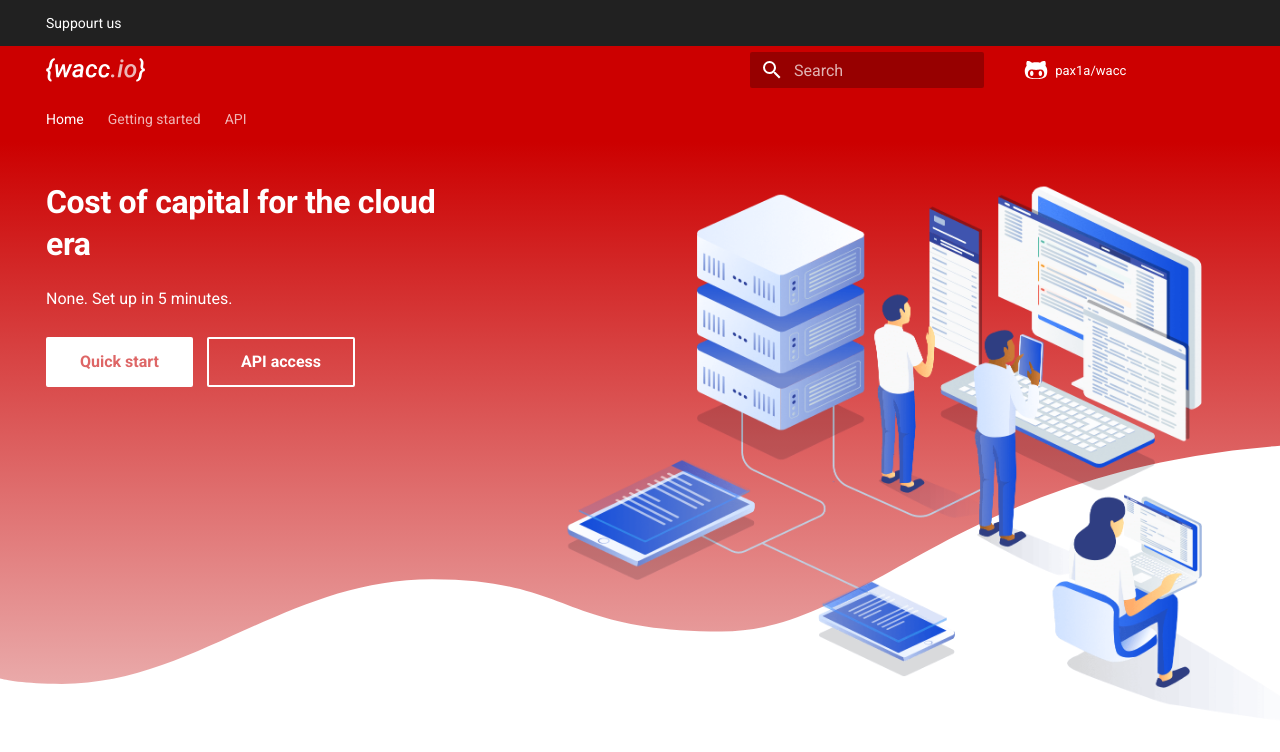
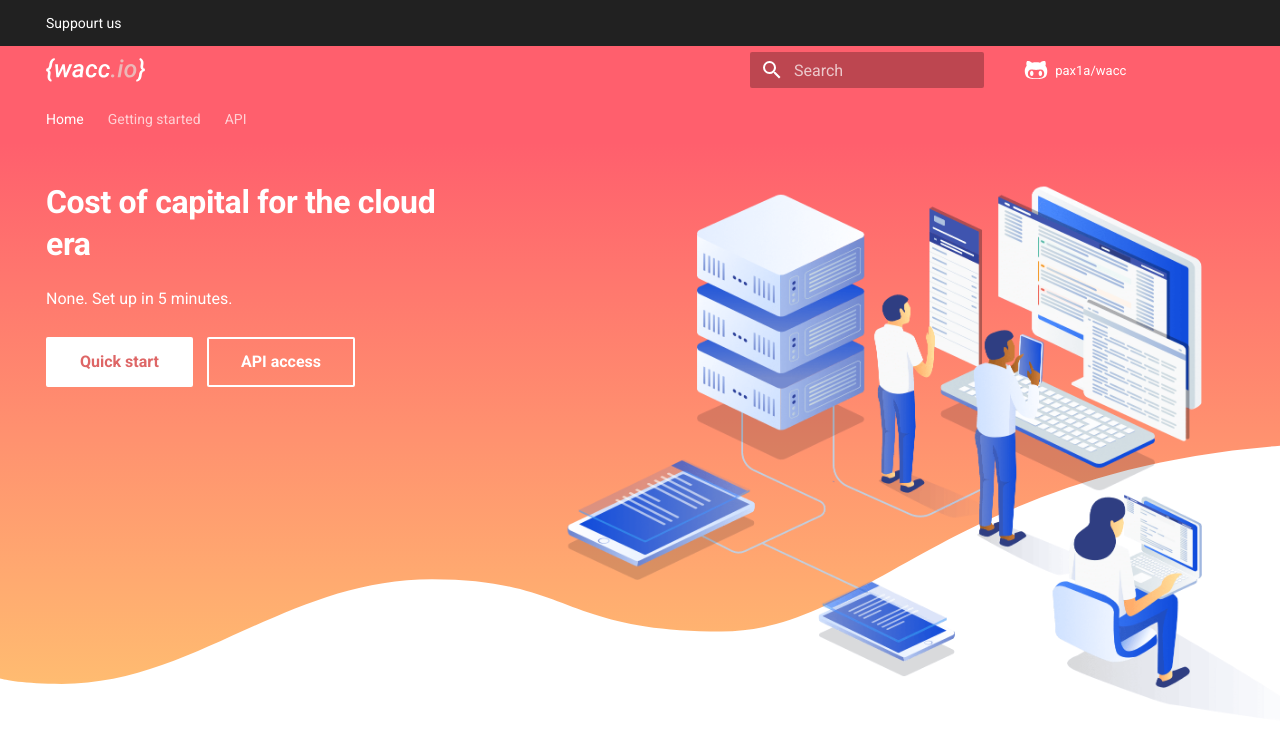
Before and after one commit to pax1a/wacc, an MkDocs documentation site: the page built from docs/index.md, in a window 1280 px wide. Shown: the top 752 px of the page. Built offline with MkDocs 1.6.1 and Material for MkDocs 9.7.7, drawn with Linux system fonts in a browser that asks for light colours; comment, search, counter and statistics services are not loaded.

Commit message:
Update custom.css

```diff
--- a/docs/stylesheets/custom.css
+++ b/docs/stylesheets/custom.css
@@ -1,6 +1,6 @@
 :root {
-  --md-primary-fg-color:        #CC0000;
-  --md-primary-fg-color--light: #ECB7B7;
+  --md-primary-fg-color:        #FF5F6D;
+  --md-primary-fg-color--light: #FFC371;
   --md-primary-fg-color--dark:  #90030C;
 }
 
```
